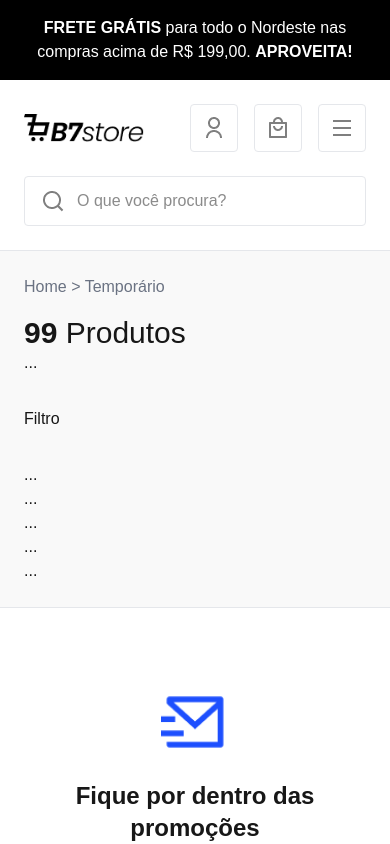
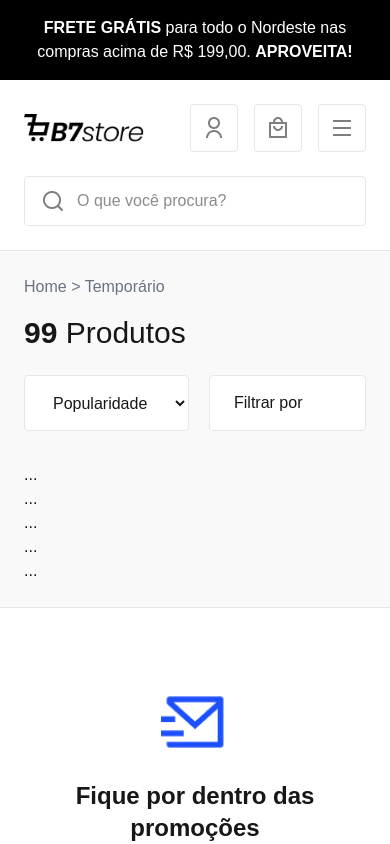
Before and after one commit to FabinhoFlauzino/b7store-frontend, a Next.js app: page /categories/camisa in a window 390 px wide. Shown: the top 844 px of the page. Built offline with nearby package versions, Linux system fonts and the light colour scheme.

Commit message:
Criando hook para pegar os parametros da URL

```diff
--- a/src/app/(site)/categories/[slug]/page.tsx
+++ b/src/app/(site)/categories/[slug]/page.tsx
@@ -1,3 +1,4 @@
+import { ProductListFilter } from "@/components/categories/product-list-filter"
 import Link from "next/link"
 
 type Props = {
@@ -17,21 +18,7 @@ export default async function Page({ params, searchParams }: Props) {
         <Link href="/">Home</Link> &gt; Temporário
       </div>
 
-      <div className="flex flex-col md:flex-row justify-between items-start md:items-center">
-        <div className="text-3xl"><strong>99</strong> Produtos</div>
-        <div className="">...</div>
-      </div>
-
-      <div className="flex flex-col md:flex-row gap-8 mt-8">
-        <div className="flex-1 md:max-w-70">Filtro</div>
-        <div className="flex-1 grid grid-cols-1 md:grid-cols-3">
-          <div className="">...</div>
-          <div className="">...</div>
-          <div className="">...</div>
-          <div className="">...</div>
-          <div className="">...</div>
-        </div>
-      </div>
+      <ProductListFilter />
     </div>
   )
 }
--- /dev/null
+++ b/src/components/categories/product-list-filter.tsx
@@ -0,0 +1,50 @@
+"use client"
+
+import { UseQueryString } from "@/hooks/use-querystring"
+import { ChangeEvent, useState } from "react"
+
+export function ProductListFilter() {
+  const queryString = UseQueryString()
+  const [filterOpened, setFilterOpend] = useState(false)
+
+  const order = queryString.get("order") ?? "views"
+
+  const handleSelectChanged = (e: ChangeEvent<HTMLSelectElement>) => {
+    queryString.set("order", e.target.value)
+  }
+
+  return (
+    <div>
+      <div className="flex flex-col md:flex-row gap-6 justify-between items-start md:items-center">
+        <div className="text-3xl"><strong>99</strong> Produtos</div>
+        <div className="w-full md:max-w-70 flex flex-row gap-5">
+          <select
+          onChange={handleSelectChanged}
+          defaultValue={order}
+          className="flex-1 px-6 h-14 flex items-center bg-white border border-gray-200 rounded-sm tetx-gray-500">
+            <option value="views">Popularidade</option>
+            <option value="price">Pro preço</option>
+            <option value="selling">Mais vendido</option>
+          </select>
+
+          <div
+            onClick={() => setFilterOpend(!filterOpened)}
+            className="flex-1 px-6 h-14 flex md:hidden items-center bg-white border border-gray-200 rounded-sm tetx-gray-500">
+            Filtrar por
+          </div>
+        </div>
+      </div>
+
+      <div className="flex flex-col md:flex-row gap-8 mt-8">
+        <div className={`flex-1 md:max-w-70 ${filterOpened ? "block" : "hidden"} md:block`}>Filtro</div>
+        <div className="flex-1 grid grid-cols-1 md:grid-cols-3">
+          <div className="">...</div>
+          <div className="">...</div>
+          <div className="">...</div>
+          <div className="">...</div>
+          <div className="">...</div>
+        </div>
+      </div>
+    </div>
+  )
+}
--- /dev/null
+++ b/src/hooks/use-querystring.ts
@@ -0,0 +1,92 @@
+import { usePathname, useRouter, useSearchParams } from "next/navigation"
+
+export function UseQueryString() {
+  const router = useRouter()
+  const pathname = usePathname()
+  const searchParams = useSearchParams()
+
+  return {
+    get: (att: string) => {
+      return searchParams.get(att)
+    },
+    set: (att: string, val: string) => {
+      const params = new URLSearchParams(searchParams.toString())
+
+      if(val) {
+        params.set(att, val)
+      } else {
+        params.delete(att)
+      }
+
+      router.push(`${pathname}?${params.toString()}`)
+    }
+  }
+}
+
+/**
+ * Explicação do que esse hook faz
+ *
+ * Ele vai retornar um objeto com duas funções: get e set
+ * A função GET vai mandar uma atributo para pegar um atributo e retornar o valor
+ * A função SET iremos pegar o atributo que uqeremos trocar e o valor que queremos colocar nesse atributo
+ *
+ *
+ *
+ * Para fazer o funcionamento correto precisaremos de alguns hooks do próprio React
+ * useRouter do next/navigation para trocar de tela
+ * usePathname do next/navigation para pegar o caminho atual
+ * useSearchParams do next/navigation para pegar os parâmetros da URL
+ *
+ *
+ *
+ * Para pegar um item da query string usamos o useSearchParams com o metodo get e passamos o nome do parametro que queremos pegar
+ * searchParams.get("cor")
+ * Exemplo: se a URL for localhost:3000/categories/camisetas?cor=azul
+ * e chamarmos a função get("cor") ela vai retornar "azul"
+ *
+ * Para atualizar os parâmetros da query string, fazemos os seguintes passos:
+ * Primeiro pegamos todos os parâmetros atuais da URL
+ * Depois verificamos se o valor que queremos colocar é vazio
+ * Se for vazio, queremos remover esse atributo da URL
+ * Se não for vazio, queremos adicionar ou trocar o valor desse atributo
+ *
+ * Passo 1: Pegar todos os parâmetros atuais da URL
+ *  const params = new URLSearchParams(searchParams.toString())
+ *    //new URLSearchParams() Isso cria uma nova instância de `URLSearchParams` com os dados atuais da URL, permitindo que a gente edite os parâmetros livremente.
+ *    const params = new URLSearchParams('nome=Joao&idade=25');
+      console.log(params.get('nome'));   // "Joao"
+      console.log(params.get('idade'));  // "25"
+ *
+ * Passo 2: Verificar se o valor que queremos colocar está vazio:
+ *  Se estiver vazio: removemos o parâmetro da URL usando `params.delete('chave')`
+ *  Se não estiver vazio: usamos `params.set('chave', 'valor')` para adicionar ou atualizar o valor
+ *  const params = new URLSearchParams(searchParams.toString())
+      if(val) {
+        params.set(att, val)
+      } else {
+        params.delete(att)
+      }
+ *  Esse passo não autera a URL do site, apenas modifica o objeto `params` que criamos
+ *
+ *
+ *
+ * Passo 3: Atualizar a URL com os novos parâmetros
+ * Usamos o `router.push()` para navegar para a nova URL com os parâmetros atualizados
+ * router.push(`${pathname}?${params.toString()}`)
+ *
+ *
+ * Usando o hook na prática:
+ *
+ * const queryString = useQueryString() // dentro da queryString temos as funções get e set
+ * const order = queryString.get("order") ?? "views" //Pega o valor do parâmetro "order", ou usa "views" como valor padrão se não existir
+ *
+ * Para o <select>, usamos `defaultValue={order}` para definir o valor inicial baseado na query string.
+ * Após isso temos que ter uma função para quando o usuário trocar o valor do select
+ * Quando o usuário muda o valor do select, disparamos a função:
+ *  const handleSelectChanged = (e: ChangeEvent<HTMLSelectElement>) => {
+      queryString.set("order", e.target.value)
+    }
+ * Isso atualiza a URL com o novo parâmetro, mantendo a reatividade da aplicação.
+ *
+ *
+ */
```
